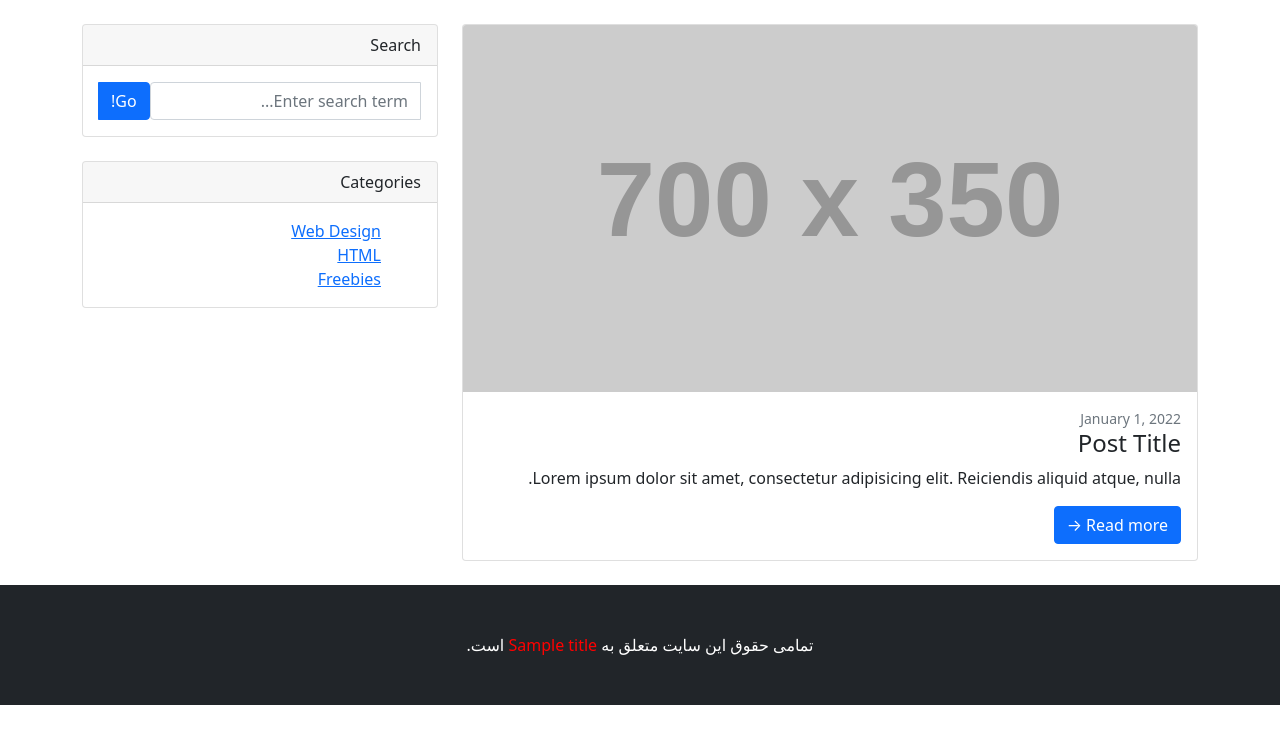
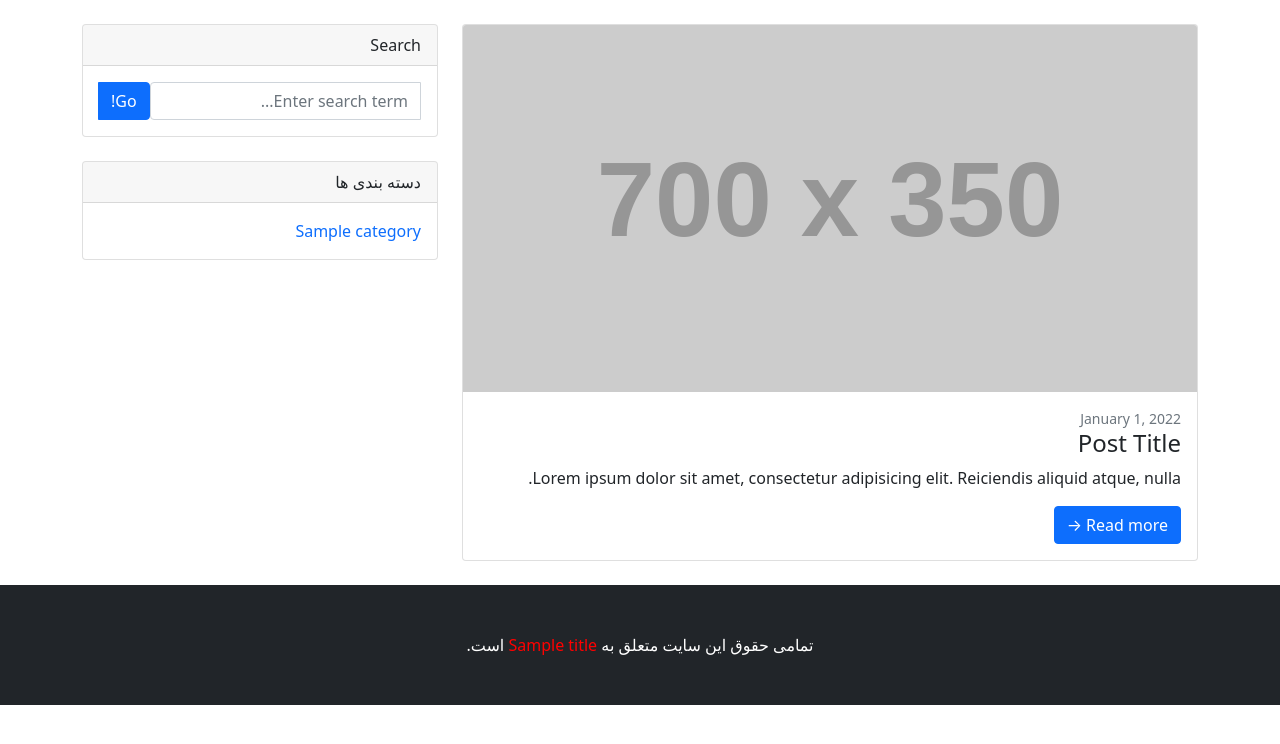
Before and after one commit to afattahi1387/blog-site-created-with-flask, a Flask app: template templates/home.html in a window 1280 px wide. Shown: the part 56-800 px from the top of the page. Run offline with Flask 2, Linux system fonts and the light colour scheme; the template is opened without the code that fills it: most values are stand-ins (such as "Sample title", 1, 10 or a date in 2020); grey boxes labelled with a size stand in for pictures from a placeholder-image service; some libraries are stand-ins or nearby versions.

Commit message:
showing categories in home page.

```diff
--- a/templates/home.html
+++ b/templates/home.html
@@ -52,15 +52,19 @@
                     </div>
                     <!-- Categories widget-->
                     <div class="card mb-4">
-                        <div class="card-header">Categories</div>
+                        <div class="card-header">دسته بندی ها</div>
                         <div class="card-body">
-                                <div class="col-sm-6">
+                            <div class="row">
+                                {% if categories %}
                                     <ul class="list-unstyled mb-0">
-                                        <li><a href="#!">Web Design</a></li>
-                                        <li><a href="#!">HTML</a></li>
-                                        <li><a href="#!">Freebies</a></li>
+                                        {% for category in categories %}
+                                            <li><a href="#!" style="text-decoration: none;">{{ category[1] }}</a></li>
+                                        {% endfor %}
                                     </ul>
-                                </div>
+                                {% else %}
+                                    دسته بندی وجود ندارد.
+                                {% endif %}
+                            </div>
                         </div>
                     </div>
                 </div>
```
